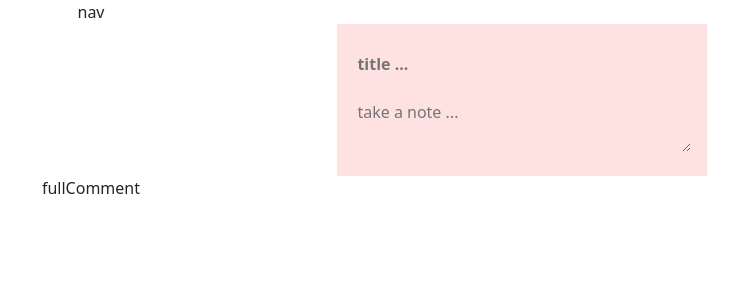
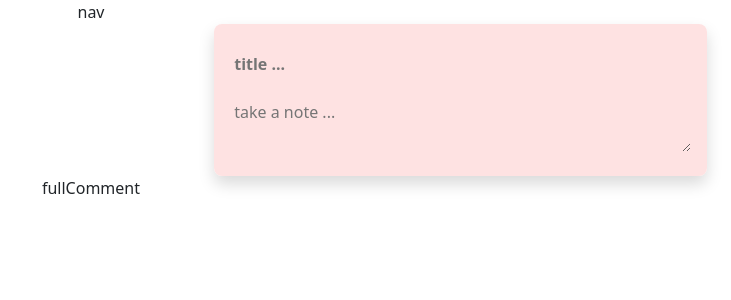
Before and after one commit to MiaadEstakhri/note-app, a React (Create React App) app: page / in a window 1280 px wide. Shown: the top 300 px of the page, without its empty margins (549-1280 px from the left). Built offline with nearby package versions, Linux system fonts and the light colour scheme.

Commit message:
make style newComment component

```diff
--- a/src/components/newComment/NewComment.jsx
+++ b/src/components/newComment/NewComment.jsx
@@ -6,7 +6,7 @@ const NewComment = () => {
   return (
     <form className="w-100 d-flex justify-content-end">
       <fieldset
-        className={`newComment d-flex flex-column justify-content-center align-items-center p-3`}
+        className={`newComment d-flex flex-column justify-content-center align-items-center p-3 shadow rounded-3`}
       >
         <Input />
         <Textarea />
--- a/src/components/newComment/newComment.css
+++ b/src/components/newComment/newComment.css
@@ -1,9 +1,10 @@
 .newComment {
-  width: 30%;
+  width: 40%;
   /* height: 200px; */
   background: #fee2e2;
 }
 
-input, textarea{
-    outline: none;
+input,
+textarea {
+  outline: none;
 }
```
